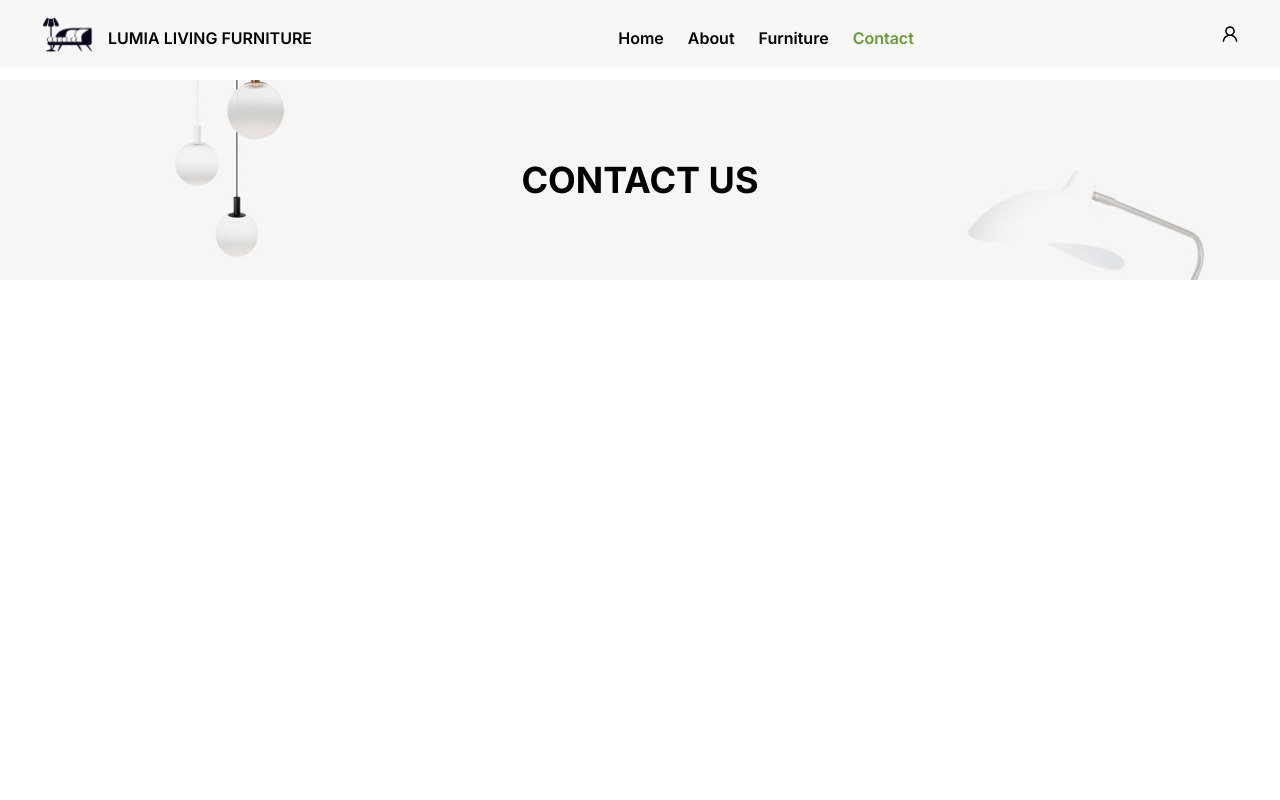
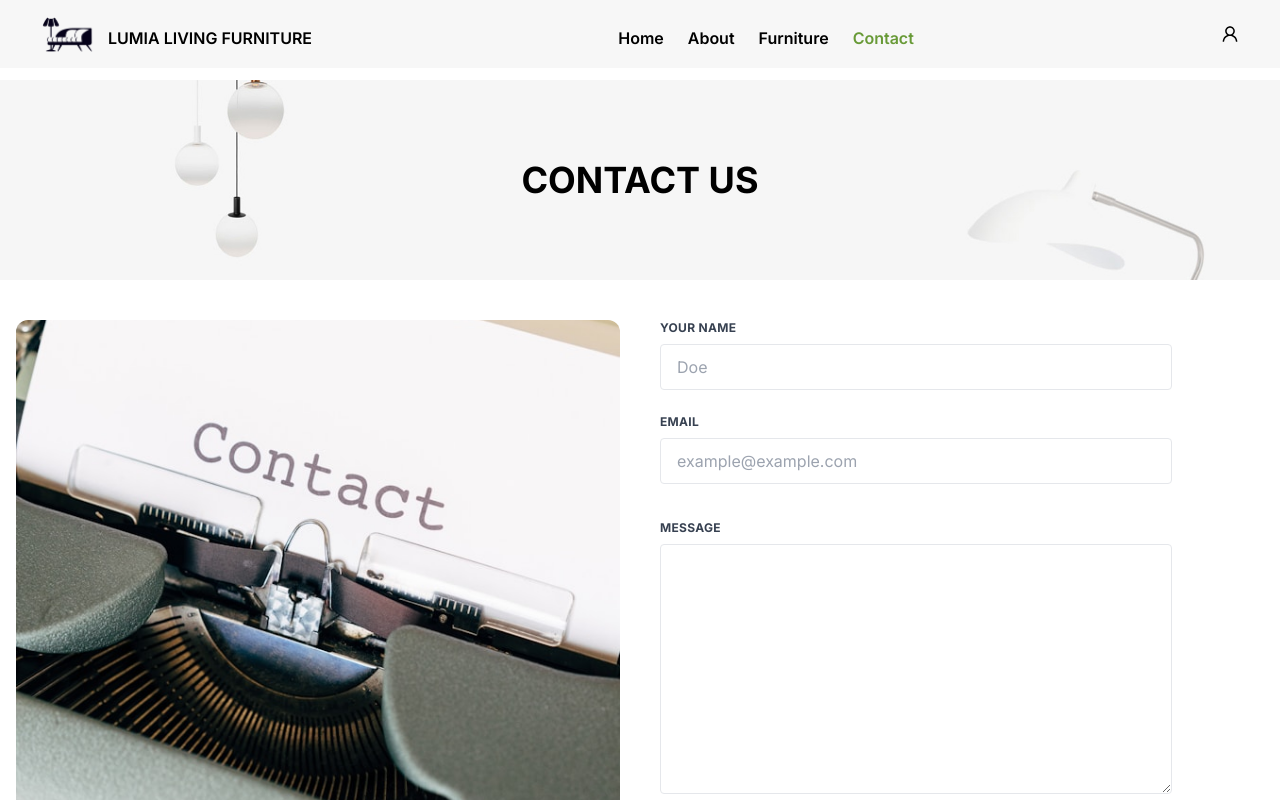
Before and after one commit to rezaul01101/lumia-living-client, a Next.js app: page /contact in a window 1280 px wide. Shown: the top 800 px of the page. Built offline with nearby package versions, Linux system fonts and the light colour scheme.

Commit message:
[Done] Contact Us page done

```diff
--- a/app/(pages)/contact/page.tsx
+++ b/app/(pages)/contact/page.tsx
@@ -1,9 +1,60 @@
 import PageTitle from "@/app/components/PageTitle";
+import Image from "next/image";
+import ContactImage from '@/public/img/contact.jpg'
+import Button from "@/app/components/Button";
 
 const Contact = () => {
   return (
-    <div>
+    <div className="mb-10">
       <PageTitle title="Contact us" />
+      <div className="container mx-auto grid sm:grid-cols-2 my-10 gap-10 px-4">
+        <div>
+            <Image src={ContactImage} className="w-full h-[300px] sm:h-[560px] object-cover rounded-xl" alt="contact image"/>
+        </div>
+        <div className="w-full mb-10">
+          <form className="w-full max-w-lg">
+            <div className="flex flex-wrap -mx-3 mb-6">
+              <div className="w-full px-3">
+                <label className="block uppercase tracking-wide text-gray-700 text-xs font-bold mb-2">
+                  Your Name
+                </label>
+                <input
+                  className="appearance-none block w-full  text-gray-700 border border-gray-200 rounded py-3 px-4 leading-tight focus:outline-none focus:bg-white focus:border-gray-500"
+                  id="grid-last-name"
+                  type="text"
+                  placeholder="Doe"
+                />
+              </div>
+            </div>
+            <div className="flex flex-wrap -mx-3 mb-6">
+              <div className="w-full px-3">
+                <label className="block uppercase tracking-wide text-gray-700 text-xs font-bold mb-2">
+                  Email
+                </label>
+                <input
+                  className="appearance-none block w-full text-gray-700 border border-gray-200 rounded py-3 px-4 mb-3 leading-tight focus:outline-none focus:bg-white focus:border-gray-500"
+                  id="grid-password"
+                  type="email"
+                  placeholder="example@example.com"
+                />
+              </div>
+            </div>
+            <div className="flex flex-wrap -mx-3 mb-6">
+              <div className="w-full px-3">
+                <label className="block uppercase tracking-wide text-gray-700 text-xs font-bold mb-2">
+                  Message
+                </label>
+                <textarea
+                  className="appearance-none h-[250px] block w-full text-gray-700 border border-gray-200 rounded py-3 px-4 mb-3 leading-tight focus:outline-none focus:bg-white focus:border-gray-500"
+                  id="grid-password"
+                >
+                </textarea>
+              </div>
+            </div>
+            <Button text="Send" type="fill" />
+          </form>
+        </div>
+      </div>
     </div>
   );
 };
--- a/app/components/PageTitle.tsx
+++ b/app/components/PageTitle.tsx
@@ -5,11 +5,11 @@ interface PageTitleProps {
 const PageTitle: React.FC<PageTitleProps> = ({ title }) => {
   return (
     <div
-      className="mt-20 w-full h-[200px] bg-lumiaPrimary-600 relative bg-cover bg-center"
+      className="mt-20 w-full h-[100px] sm:h-[200px] bg-lumiaPrimary-600 relative bg-cover bg-center"
       style={{ backgroundImage: `url('${bgPage.src}')` }}
     >
-      <div className=" text-black overlay  w-full h-[200px] flex items-center justify-center font-bold">
-        <h1 className="text-4xl uppercase">{title}</h1>
+      <div className=" text-black overlay  w-full h-[100px] sm:h-[200px] flex items-center justify-center font-bold">
+        <h1 className="sm:text-4xl text-xl uppercase">{title}</h1>
       </div>
     </div>
   );
```
Also changed, not shown: public/img/contact.jpg (added).
